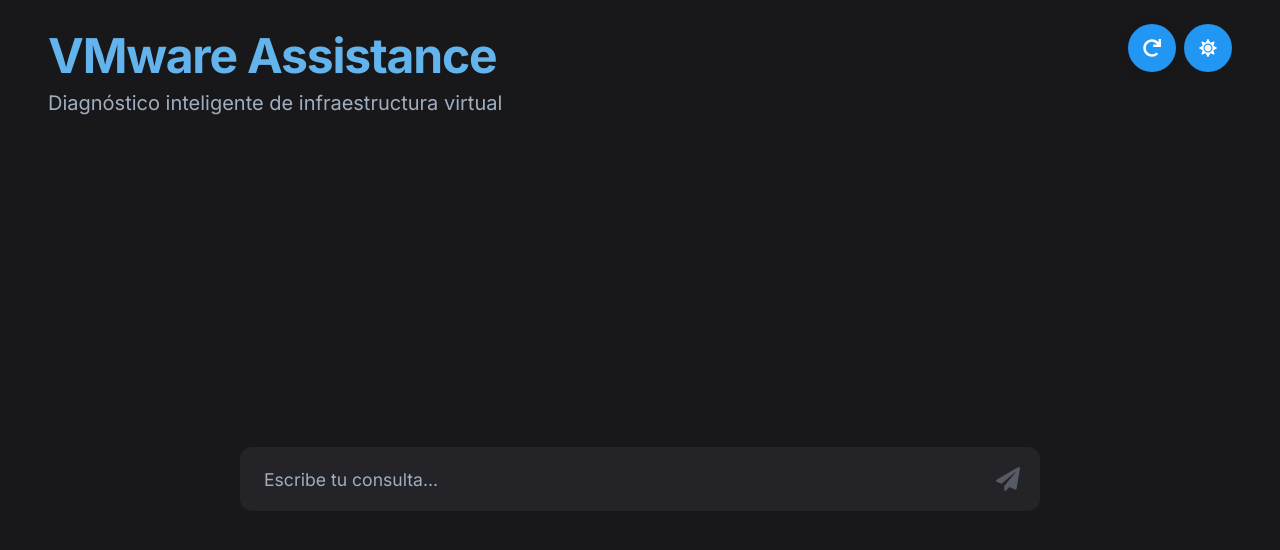
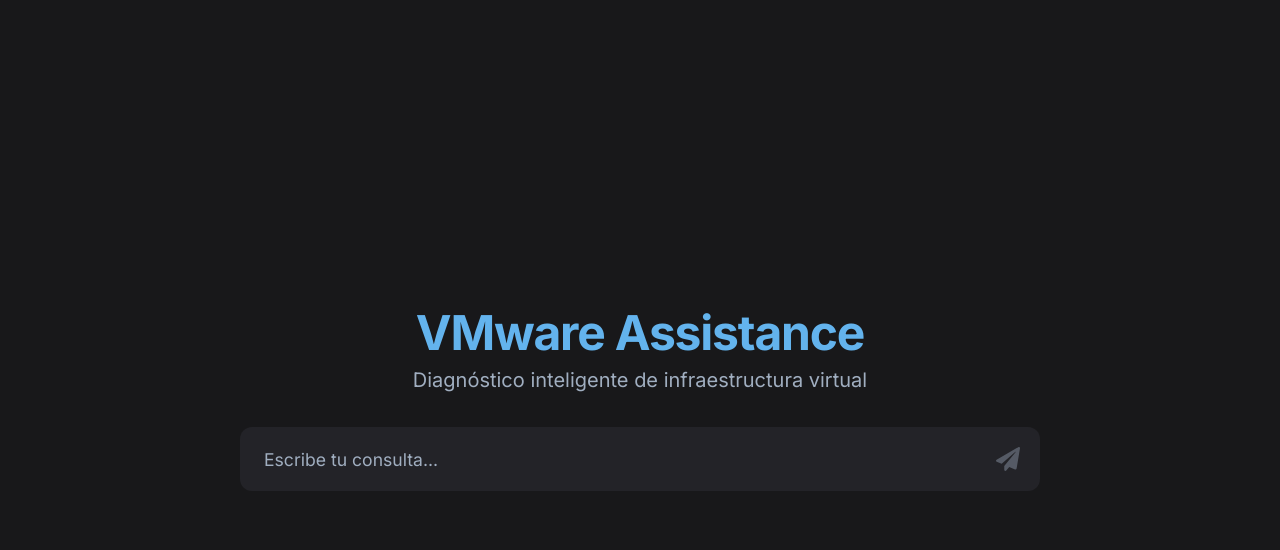
Before and after one commit to nyacho04/react-vite-test, a React (Vite) app in the folder poc_vmware_assistance/frontend/: page / in a window 1280 px wide. Shown: the top 550 px of the page. Built offline with nearby package versions, Linux system fonts and the light colour scheme.

Commit message:
commit message

```diff
--- a/poc_vmware_assistance/frontend/src/App.jsx
+++ b/poc_vmware_assistance/frontend/src/App.jsx
@@ -88,7 +88,35 @@
   }
 
   return (
-    <Box minH="100vh" minW="100vw" bg="#18181A" display="flex" flexDirection="column" alignItems="center" justifyContent="flex-start" position="relative">
+    <Box minH="100vh" minW="100vw" bg="#18181A" position="relative">
+      {/* INTERFAZ INICIAL: solo título, subtítulo e input centrados verticalmente */}
+      {!chatOpen && (
+        <Box minH="100vh" display="flex" flexDirection="column" alignItems="center" justifyContent="center">
+          <Heading size="2xl" color="blue.300" letterSpacing="tight" mb={2}>
+            VMware Assistance
+          </Heading>
+          <Text color="gray.400" fontSize="xl" mb={8}>
+            Diagnóstico inteligente de infraestructura virtual
+          </Text>
+          <Box
+            w="100%"
+            maxW="800px"
+            mx="auto"
+            display="flex"
+            alignItems="center"
+            bg="#232328"
+            borderRadius="xl"
+            p={2}
+            boxShadow="none"
+          >
+            <ChatInput onSendMessage={handleSendMessage} isLoading={isLoading} placeholder="Escribe tu consulta..." showCounter={false} modernStyle={true} hideBox={true} inputBg="transparent" fullWidthInput={true} />
+          </Box>
+        </Box>
+      )}
+      {/* INTERFAZ DE CHAT: header arriba, historial e input centrados */}
+      {chatOpen && (
+        <Box minH="100vh" display="flex" flexDirection="column" alignItems="center" justifyContent="flex-start">
+          {/* Header arriba */}
           <Box w="100%" px={12} pt={8} pb={2} display="flex" alignItems="flex-start" justifyContent="space-between">
             <Box>
               <Heading size="2xl" color="blue.300" letterSpacing="tight">
@@ -130,26 +158,9 @@
               />
             </Box>
           </Box>
-      <VStack w="100%" maxW="container.xl" spacing={4} flex={1} justifyContent="center">
-        {!chatOpen && (
-          <Box
-            w="100%"
-            maxW="800px"
-            mx="auto"
-            mt={8}
-            display="flex"
-            alignItems="center"
-            bg="#232328"
-            borderRadius="xl"
-            p={2}
-            boxShadow="none"
-          >
-            <ChatInput onSendMessage={handleSendMessage} isLoading={isLoading} placeholder="Escribe tu consulta..." showCounter={false} modernStyle={true} hideBox={true} inputBg="transparent" fullWidthInput={true} />
-          </Box>
-        )}
-        {chatOpen && (
-          <Box w="100%" maxW="800px" mx="auto" mt={8}>
-            <VStack spacing={4} align="stretch">
+          {/* Chat centrado */}
+          <Box w="100%" maxW="800px" mx="auto" flex={1} display="flex" flexDirection="column" justifyContent="center" alignItems="center" pt={8}>
+            <VStack spacing={4} align="stretch" w="100%">
               {messages.map((msg, index) => (
                 <ChatMessage
                   key={index}
@@ -179,8 +190,8 @@
               <ChatInput onSendMessage={handleSendMessage} isLoading={isLoading} placeholder="Escribe tu consulta..." showCounter={false} modernStyle={true} hideBox={true} inputBg="transparent" fullWidthInput={true} />
             </Box>
           </Box>
+        </Box>
       )}
-      </VStack>
     </Box>
   )
 }
```
Lines whose indentation alone changed are shown as unchanged.
